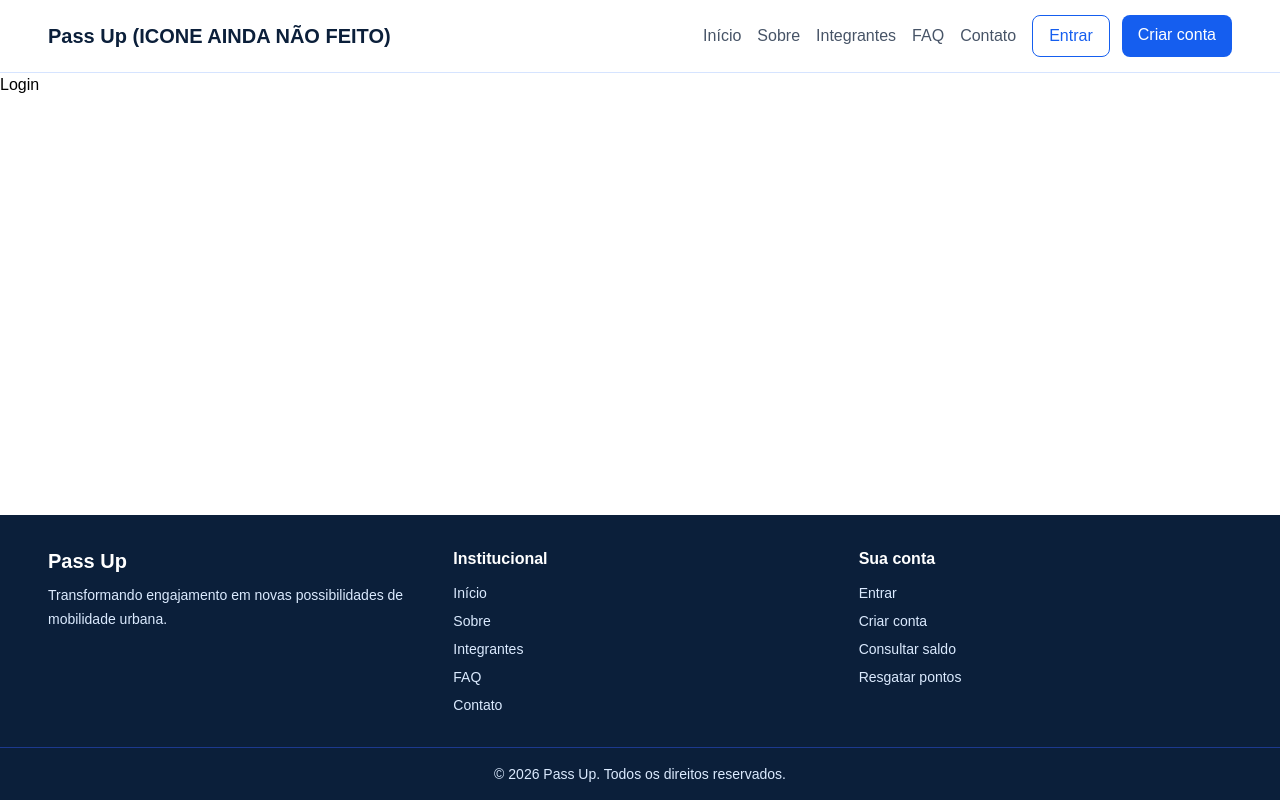
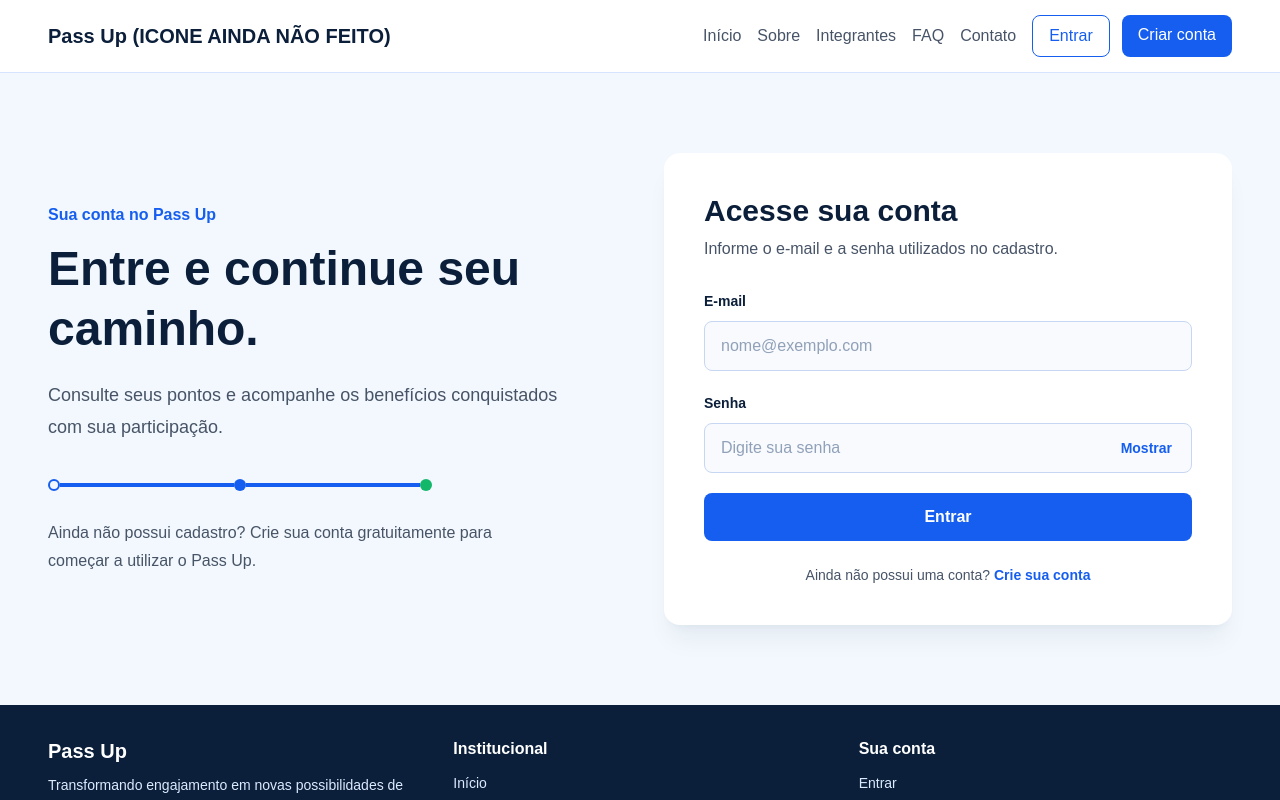
Before and after one commit to pivattidev/passup, a React (Vite) app: page /login in a window 1280 px wide. Shown: the top 800 px of the page. Built offline with nearby package versions, Linux system fonts and the light colour scheme.

Commit message:
feat: Página de login e fluxo de login feito

```diff
--- a/src/App.tsx
+++ b/src/App.tsx
@@ -6,14 +6,21 @@ import type { ContextoAplicacao, Usuario } from './types/Usuario'
 
 export default function App() {
   const [usuarioCadastrado, setUsuarioCadastrado] = useState<Usuario | null>(null)
+  const [usuarioLogado, setUsuarioLogado] = useState<Usuario | null>(null)
 
   function cadastrarUsuario(usuario: Usuario) {
     setUsuarioCadastrado(usuario)
   }
 
+  function entrar(usuario: Usuario) {
+    setUsuarioLogado(usuario)
+  }
+
   const contextoAplicacao: ContextoAplicacao = {
     usuarioCadastrado,
+    usuarioLogado,
     cadastrarUsuario,
+    entrar,
   }
 
   return (
--- a/src/pages/Login/Login.tsx
+++ b/src/pages/Login/Login.tsx
@@ -1,7 +1,207 @@
+import { useState } from 'react'
+import { Link, useNavigate, useOutletContext } from 'react-router-dom'
+import { useForm } from 'react-hook-form'
+import type { ContextoAplicacao } from '../../types/Usuario'
+
+interface DadosLogin {
+  email: string
+  senha: string
+}
+
+function definirClasseCampo(temErro: boolean) {
+  const classeBase =
+    'w-full rounded-lg border bg-[#F8FAFD] px-4 py-3 text-[#0B1F3A] outline-none placeholder:text-slate-400 focus:ring-4 focus:ring-blue-100'
+
+  return temErro
+    ? `${classeBase} border-red-500 focus:border-red-500`
+    : `${classeBase} border-[#C7D7F3] focus:border-[#155EEF]`
+}
+
 export default function Login() {
+  const [mostrarSenha, setMostrarSenha] = useState(false)
+  const navigate = useNavigate()
+  const { usuarioCadastrado, entrar } = useOutletContext<ContextoAplicacao>()
+  const { register, handleSubmit, setError, formState: { errors } } = useForm<DadosLogin>()
+
+  function enviarLogin(dados: DadosLogin) {
+    if (!usuarioCadastrado) {
+      setError('root', {
+        type: 'manual',
+        message: 'Nenhuma conta foi cadastrada. Crie sua conta antes de entrar.',
+      })
+
+      return
+    }
+
+    const emailCorreto = usuarioCadastrado.email.toLowerCase() === dados.email.trim().toLowerCase()
+    const senhaCorreta = usuarioCadastrado.senha === dados.senha
+
+    if (!emailCorreto || !senhaCorreta) {
+      setError('root', {
+        type: 'manual',
+        message: 'E-mail ou senha incorretos.',
+      })
+
+      return
+    }
+
+    entrar(usuarioCadastrado)
+    navigate('/saldo')
+  }
+
   return (
-    <main>
-        <h1>Login</h1>
+    <main className="bg-[#F2F8FD] text-[#0B1F3A]">
+      <div className="mx-auto grid max-w-[1600px] items-center gap-12 px-6 py-16 min-[768px]:px-8 min-[768px]:py-20 min-[992px]:grid-cols-2 min-[992px]:px-12">
+        <section className="max-w-xl" aria-labelledby="titulo-login">
+          <p className="font-semibold text-[#155EEF]">
+            Sua conta no Pass Up
+          </p>
+
+          <h1
+            id="titulo-login"
+            className="mt-3 text-4xl leading-tight font-bold min-[768px]:text-5xl"
+          >
+            Entre e continue seu caminho.
+          </h1>
+
+          <p className="mt-5 max-w-lg text-lg leading-8 text-[#475467]">
+            Consulte seus pontos e acompanhe os benefícios conquistados com sua
+            participação.
+          </p>
+
+          <div className="mt-9 flex max-w-sm items-center" aria-hidden="true">
+            <span className="h-3 w-3 rounded-full border-2 border-[#155EEF] bg-[#F2F8FD]"></span>
+            <span className="h-1 flex-1 bg-[#155EEF]"></span>
+            <span className="h-3 w-3 rounded-full bg-[#155EEF]"></span>
+            <span className="h-1 flex-1 bg-[#155EEF]"></span>
+            <span className="h-3 w-3 rounded-full bg-[#12B76A]"></span>
+          </div>
+
+          <p className="mt-7 max-w-md leading-7 text-[#475467]">
+            Ainda não possui cadastro? Crie sua conta gratuitamente para começar
+            a utilizar o Pass Up.
+          </p>
+        </section>
+
+        <section
+          className="w-full rounded-2xl bg-white p-6 shadow-xl shadow-blue-950/5 min-[768px]:p-10 min-[992px]:max-w-xl min-[992px]:justify-self-end"
+          aria-labelledby="titulo-formulario-login"
+        >
+          <h2
+            id="titulo-formulario-login"
+            className="text-2xl font-bold min-[768px]:text-3xl"
+          >
+            Acesse sua conta
+          </h2>
+
+          <p className="mt-2 text-[#475467]">
+            Informe o e-mail e a senha utilizados no cadastro.
+          </p>
+
+          {usuarioCadastrado && (
+            <p
+              className="mt-6 rounded-lg border border-green-200 bg-[#E8F8F0] px-4 py-3 text-sm text-green-800"
+              role="status"
+            >
+              Cadastro concluído. Sua conta já pode ser acessada.
+            </p>
+          )}
+
+          <form className="mt-7 space-y-5" onSubmit={handleSubmit(enviarLogin)} noValidate>
+            <div>
+              <label htmlFor="email-login" className="text-sm font-semibold">
+                E-mail
+              </label>
+
+              <input
+                id="email-login"
+                type="email"
+                autoComplete="email"
+                placeholder="nome@exemplo.com"
+                aria-invalid={errors.email ? 'true' : 'false'}
+                aria-describedby={errors.email ? 'erro-email-login' : undefined}
+                className={`mt-2 ${definirClasseCampo(Boolean(errors.email))}`}
+                {...register('email', {
+                  required: 'Informe seu e-mail.',
+                  pattern: {
+                    value: /^[^\s@]+@[^\s@]+\.[^\s@]+$/,
+                    message: 'Digite um e-mail válido.',
+                  },
+                })}
+              />
+
+              {errors.email && (
+                <p id="erro-email-login" className="mt-1 text-sm text-red-600" role="alert">
+                  {errors.email.message}
+                </p>
+              )}
+            </div>
+
+            <div>
+              <label htmlFor="senha-login" className="text-sm font-semibold">
+                Senha
+              </label>
+
+              <div className="relative mt-2">
+                <input
+                  id="senha-login"
+                  type={mostrarSenha ? 'text' : 'password'}
+                  autoComplete="current-password"
+                  placeholder="Digite sua senha"
+                  aria-invalid={errors.senha ? 'true' : 'false'}
+                  aria-describedby={errors.senha ? 'erro-senha-login' : undefined}
+                  className={`${definirClasseCampo(Boolean(errors.senha))} pr-24`}
+                  {...register('senha', {
+                    required: 'Informe sua senha.',
+                    minLength: {
+                      value: 6,
+                      message: 'A senha precisa ter pelo menos 6 caracteres.',
+                    },
+                  })}
+                />
+
+                <button
+                  type="button"
+                  className="absolute top-1/2 right-3 -translate-y-1/2 rounded px-2 py-1 text-sm font-semibold text-[#155EEF] hover:bg-[#EAF2FF] focus-visible:ring-2 focus-visible:ring-[#155EEF] focus-visible:outline-none"
+                  onClick={() => setMostrarSenha((estadoAtual) => !estadoAtual)}
+                  aria-pressed={mostrarSenha}
+                >
+                  {mostrarSenha ? 'Ocultar' : 'Mostrar'}
+                </button>
+              </div>
+
+              {errors.senha && (
+                <p id="erro-senha-login" className="mt-1 text-sm text-red-600" role="alert">
+                  {errors.senha.message}
+                </p>
+              )}
+            </div>
+
+            {errors.root && (
+              <p
+                className="rounded-lg border border-red-200 bg-red-50 px-4 py-3 text-sm text-red-700"
+                role="alert"
+              >
+                {errors.root.message}
+              </p>
+            )}
+
+            <button
+              type="submit"
+              className="w-full rounded-lg bg-[#155EEF] px-6 py-3 font-semibold text-white transition-colors hover:bg-blue-700 focus-visible:ring-4 focus-visible:ring-blue-200 focus-visible:outline-none active:scale-[0.98]"
+            >
+              Entrar
+            </button>
+          </form>
+
+          <p className="mt-6 text-center text-sm text-[#475467]">
+            Ainda não possui uma conta?{' '}
+            <Link to="/cadastro" className="font-semibold text-[#155EEF] hover:underline">
+              Crie sua conta
+            </Link>
+          </p>
+        </section>
+      </div>
     </main>
   )
 }
--- a/src/types/Usuario.ts
+++ b/src/types/Usuario.ts
@@ -8,5 +8,7 @@ export interface Usuario {
 
 export interface ContextoAplicacao {
   usuarioCadastrado: Usuario | null
+  usuarioLogado: Usuario | null
   cadastrarUsuario: (usuario: Usuario) => void
+  entrar: (usuario: Usuario) => void
 }
```
